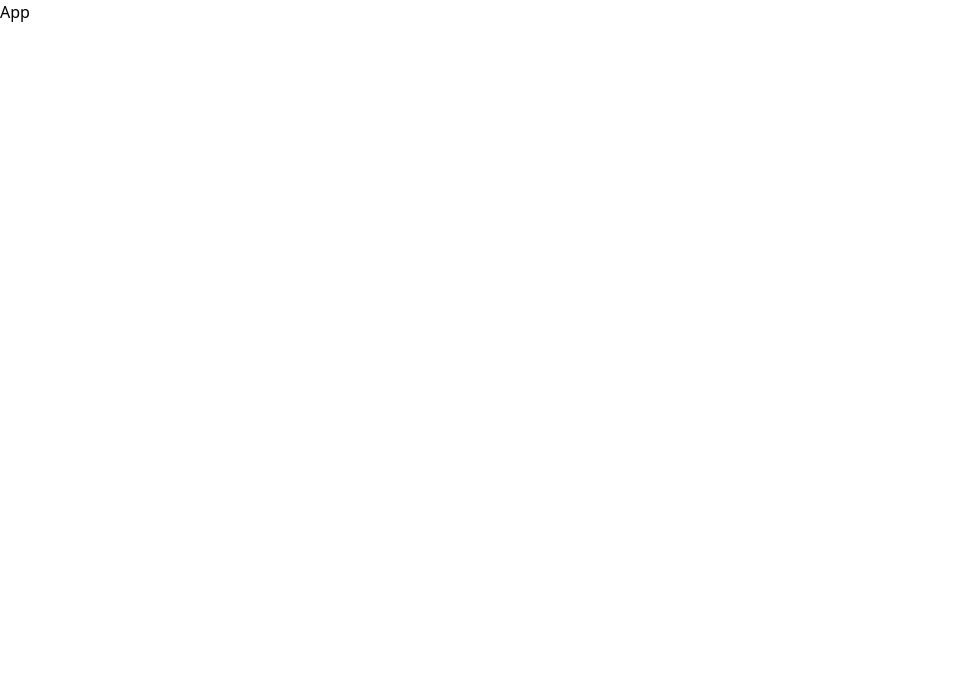
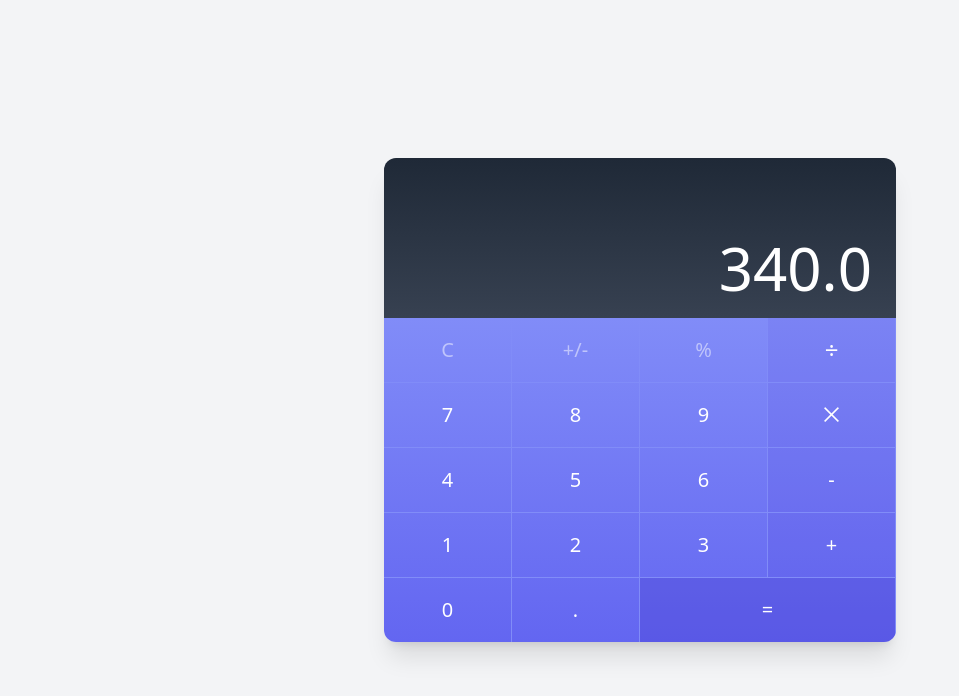
Before and after one commit to aytmamatov/calculator, a React (Vite) app: page / in a window 1280 px wide. Shown: the top 696 px of the page, without its empty margins (0-959 px from the left). Built offline with nearby package versions, Linux system fonts and the light colour scheme; the HTML template or start-up script is replaced by a standard one.

Commit message:
Created a template for calculator

```diff
--- a/src/App.tsx
+++ b/src/App.tsx
@@ -1,7 +1,12 @@
 import "./app.scss";
+import Calculator from "./components/Calculator";
 
 function App() {
-  return <div>App</div>;
+  return (
+    <>
+      <Calculator />
+    </>
+  );
 }
 
 export default App;
--- /dev/null
+++ b/src/components/Calculator.tsx
@@ -0,0 +1,122 @@
+function Calculator() {
+  return (
+    <div className="min-w-screen min-h-screen bg-gray-100 flex items-center justify-center px-5 py-5">
+      <div className="w-full mx-auto rounded-xl bg-gray-100 shadow-xl text-gray-800 relative overflow-hidden max-w-lg">
+        <div className="w-full h-40 bg-gradient-to-b from-gray-800 to-gray-700 flex items-end text-right">
+          <div className="w-full py-5 px-6 text-6xl text-white font-thin">
+            340.0
+          </div>
+        </div>
+        <div className="w-full bg-gradient-to-b from-indigo-400 to-indigo-500">
+          <div className="flex w-full">
+            <div className="w-1/4 border-r border-b border-indigo-400">
+              <button className="w-full h-16 outline-none focus:outline-none hover:bg-indigo-700 hover:bg-opacity-20 text-white text-opacity-50 text-xl font-light">
+                C
+              </button>
+            </div>
+            <div className="w-1/4 border-r border-b border-indigo-400">
+              <button className="w-full h-16 outline-none focus:outline-none hover:bg-indigo-700 hover:bg-opacity-20 text-white text-opacity-50 text-xl font-light">
+                +/-
+              </button>
+            </div>
+            <div className="w-1/4 border-r border-b border-indigo-400">
+              <button className="w-full h-16 outline-none focus:outline-none hover:bg-indigo-700 hover:bg-opacity-20 text-white text-opacity-50 text-xl font-light">
+                %
+              </button>
+            </div>
+            <div className="w-1/4 border-r border-b border-indigo-400">
+              <button className="w-full h-16 outline-none focus:outline-none bg-indigo-700 bg-opacity-10 hover:bg-opacity-20 text-white text-2xl font-light">
+                ÷
+              </button>
+            </div>
+          </div>
+          <div className="flex w-full">
+            <div className="w-1/4 border-r border-b border-indigo-400">
+              <button className="w-full h-16 outline-none focus:outline-none hover:bg-indigo-700 hover:bg-opacity-20 text-white text-xl font-light">
+                7
+              </button>
+            </div>
+            <div className="w-1/4 border-r border-b border-indigo-400">
+              <button className="w-full h-16 outline-none focus:outline-none hover:bg-indigo-700 hover:bg-opacity-20 text-white text-xl font-light">
+                8
+              </button>
+            </div>
+            <div className="w-1/4 border-r border-b border-indigo-400">
+              <button className="w-full h-16 outline-none focus:outline-none hover:bg-indigo-700 hover:bg-opacity-20 text-white text-xl font-light">
+                9
+              </button>
+            </div>
+            <div className="w-1/4 border-r border-b border-indigo-400">
+              <button className="w-full h-16 outline-none focus:outline-none bg-indigo-700 bg-opacity-10 hover:bg-opacity-20 text-white text-xl font-light">
+                ⨉
+              </button>
+            </div>
+          </div>
+          <div className="flex w-full">
+            <div className="w-1/4 border-r border-b border-indigo-400">
+              <button className="w-full h-16 outline-none focus:outline-none hover:bg-indigo-700 hover:bg-opacity-20 text-white text-xl font-light">
+                4
+              </button>
+            </div>
+            <div className="w-1/4 border-r border-b border-indigo-400">
+              <button className="w-full h-16 outline-none focus:outline-none hover:bg-indigo-700 hover:bg-opacity-20 text-white text-xl font-light">
+                5
+              </button>
+            </div>
+            <div className="w-1/4 border-r border-b border-indigo-400">
+              <button className="w-full h-16 outline-none focus:outline-none hover:bg-indigo-700 hover:bg-opacity-20 text-white text-xl font-light">
+                6
+              </button>
+            </div>
+            <div className="w-1/4 border-r border-b border-indigo-400">
+              <button className="w-full h-16 outline-none focus:outline-none bg-indigo-700 bg-opacity-10 hover:bg-opacity-20 text-white text-xl font-light">
+                -
+              </button>
+            </div>
+          </div>
+          <div className="flex w-full">
+            <div className="w-1/4 border-r border-b border-indigo-400">
+              <button className="w-full h-16 outline-none focus:outline-none hover:bg-indigo-700 hover:bg-opacity-20 text-white text-xl font-light">
+                1
+              </button>
+            </div>
+            <div className="w-1/4 border-r border-b border-indigo-400">
+              <button className="w-full h-16 outline-none focus:outline-none hover:bg-indigo-700 hover:bg-opacity-20 text-white text-xl font-light">
+                2
+              </button>
+            </div>
+            <div className="w-1/4 border-r border-b border-indigo-400">
+              <button className="w-full h-16 outline-none focus:outline-none hover:bg-indigo-700 hover:bg-opacity-20 text-white text-xl font-light">
+                3
+              </button>
+            </div>
+            <div className="w-1/4 border-r border-b border-indigo-400">
+              <button className="w-full h-16 outline-none focus:outline-none bg-indigo-700 bg-opacity-10 hover:bg-opacity-20 text-white text-xl font-light">
+                +
+              </button>
+            </div>
+          </div>
+          <div className="flex w-full">
+            <div className="w-1/4 border-r border-indigo-400">
+              <button className="w-full h-16 outline-none focus:outline-none hover:bg-indigo-700 hover:bg-opacity-20 text-white text-xl font-light">
+                0
+              </button>
+            </div>
+            <div className="w-1/4 border-r border-indigo-400">
+              <button className="w-full h-16 outline-none focus:outline-none hover:bg-indigo-700 hover:bg-opacity-20 text-white text-xl font-light">
+                .
+              </button>
+            </div>
+            <div className="w-2/4 border-r border-indigo-400">
+              <button className="w-full h-16 outline-none focus:outline-none bg-indigo-700 bg-opacity-30 hover:bg-opacity-40 text-white text-xl font-light">
+                =
+              </button>
+            </div>
+          </div>
+        </div>
+      </div>
+    </div>
+  );
+}
+
+export default Calculator;
```
